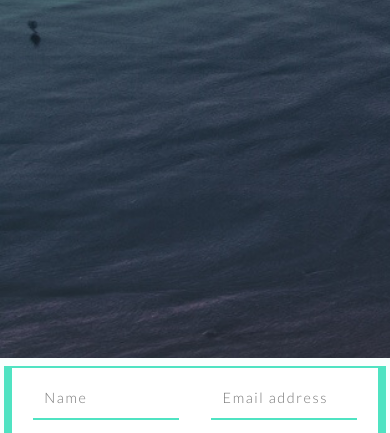
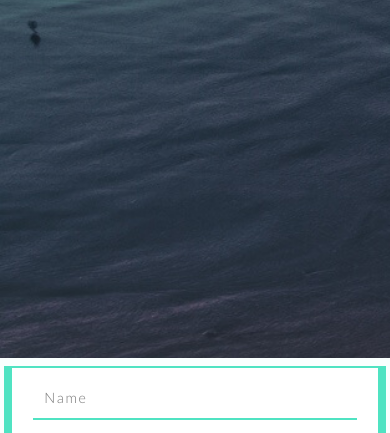
Before and after one commit to dluudevs/derek-luu-project2, a plain HTML site: page contact.html in a window 390 px wide. Shown: the part 359-792 px from the top of the page. Drawn offline with nearby package versions, Linux system fonts and the light colour scheme.

Commit message:
tweaks to form

```diff
--- a/styles/partials/_universals.scss
+++ b/styles/partials/_universals.scss
@@ -229,13 +229,13 @@ header nav {
             width: 45%;
         }
 
-        // @media(max-width:501px){
+        @media(max-width:501px){
 
-        //     #name,
-        //     #email {
-        //         width: 44%;
-        //     }
-        // }
+            #name,
+            #email {
+                width: 100%;
+            }
+        }
 
 
         textarea {
```
Also changed, not shown: styles/main.css, 1 other file.
